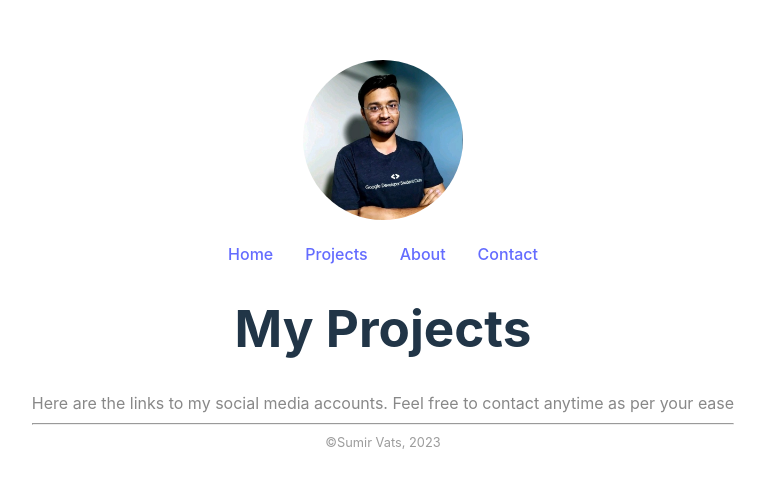
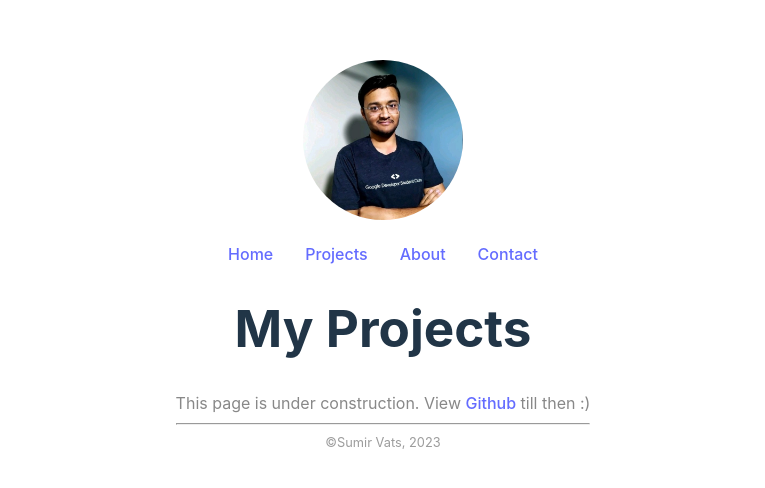
Before and after one commit to SumirVats2003/portfolio-react, a React (Vite) app: page /projects in a window 1280 px wide. Shown: the part 144-632 px from the top of the page, without its empty margins (257-1022 px from the left). Built offline with nearby package versions, Linux system fonts and the light colour scheme.

Commit message:
Added projects page description

```diff
--- a/src/Components/Projects.jsx
+++ b/src/Components/Projects.jsx
@@ -8,8 +8,8 @@
       <Navbar />
       <h1>My Projects</h1>
       <div className="intro">
-        Here are the links to my social media accounts. Feel free to contact
-        anytime as per your ease
+        This page is under construction. View{" "}
+        <a href="https://github.com/SumirVats2003">Github</a> till then {`:)`}
       </div>
     </>
   );
```
